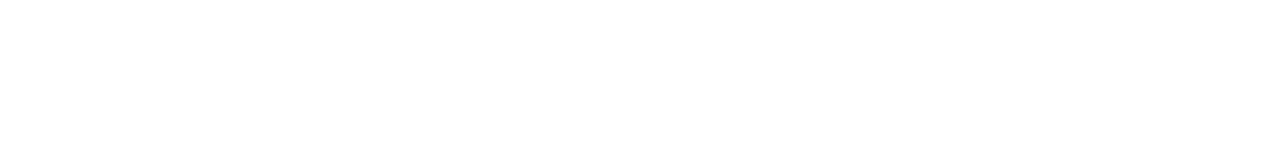
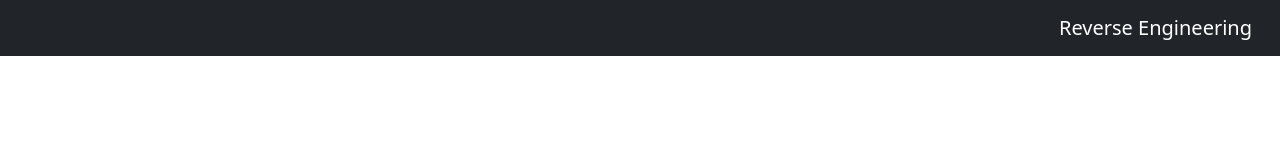
Before and after one commit to alexshoumer/reverse-engineering, a plain HTML site: page index.html in a window 1280 px wide. Drawn offline with nearby package versions, Linux system fonts and the light colour scheme.

Commit message:
Update index.html

```diff
--- a/index.html
+++ b/index.html
@@ -15,3 +15,12 @@
 
         <title> WiFi Internet Radio </title>
     </head>
+    <body>
+        <nav class = "navbar navbar-expand-sm bg-dark navbar-dark">
+            <div class = "container-fluid">
+                <i class="bi bi-tools"></i>
+                <a class = "navbar-brand" href = "#">Reverse Engineering</a>
+            </div>
+        </nav>
+
+    </body>
```
